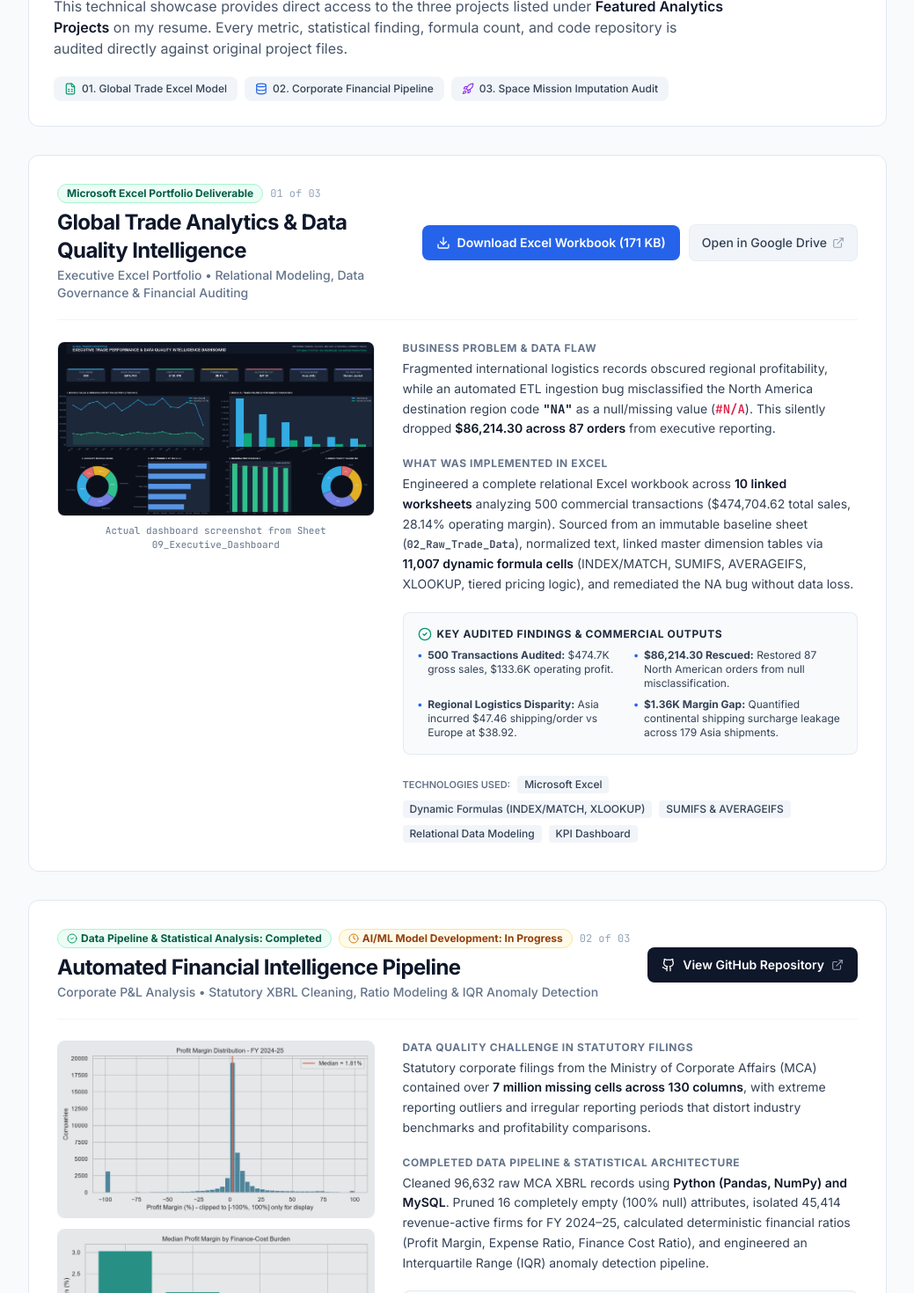
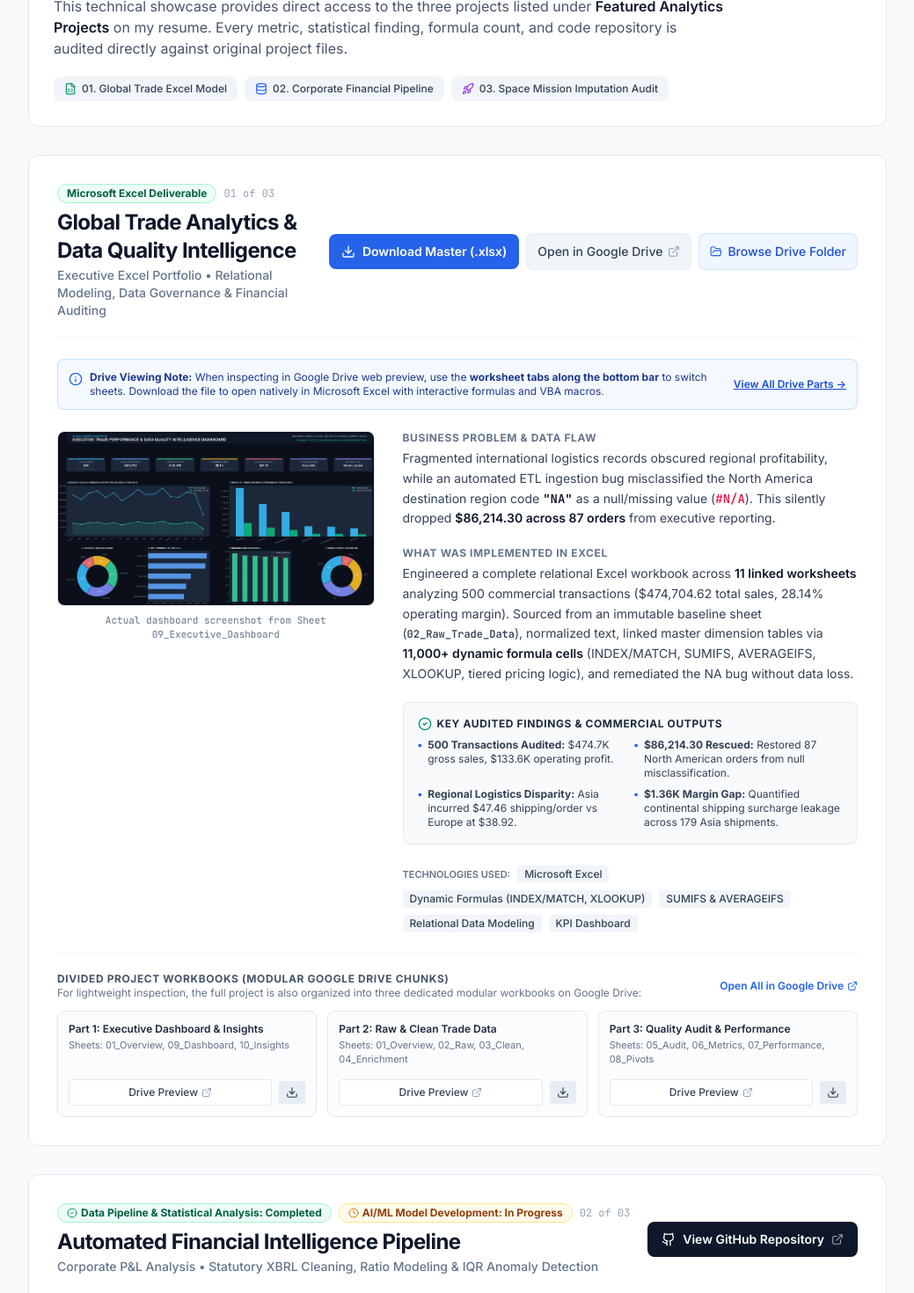
Before and after one commit to SachinCoder11/MY-Protfolio, a React (Vite) app: page / in a window 1280 px wide. Shown: the part 271-1741 px from the top of the page at 88% size, without its empty margins (120-1159 px from the left). Built offline with nearby package versions, Linux system fonts and the light colour scheme.

Commit message:
feat: enhance ProjectOneExcel component with additional navigation options and updated content

```diff
--- a/src/components/ProjectOneExcel.jsx
+++ b/src/components/ProjectOneExcel.jsx
@@ -9,7 +9,10 @@ import {
   AlertCircle,
   Layers,
   TrendingUp,
-  Table
+  Table,
+  Folder,
+  FolderOpen,
+  Info
 } from 'lucide-react';
 import ImageModal from './ImageModal';
 
@@ -24,7 +27,7 @@ export default function ProjectOneExcel() {
         onClose={() => setModalOpen(false)}
         imageSrc={globalTrade.previewImage}
         imageAlt="Executive Excel Dashboard Preview"
-        title="Global Trade Analytics — Audited 10-Sheet Executive Excel Model"
+        title="Global Trade Analytics — Audited 11-Sheet Executive Excel Model"
       />
 
       {/* Project Header & Badge */}
@@ -32,7 +35,7 @@ export default function ProjectOneExcel() {
         <div>
           <div className="flex items-center gap-2 mb-1.5">
             <span className="px-2.5 py-0.5 rounded-full text-xs font-bold bg-emerald-50 text-emerald-800 border border-emerald-200">
-              Microsoft Excel Portfolio Deliverable
+              Microsoft Excel Deliverable
             </span>
             <span className="text-xs text-slate-400 font-mono">01 of 03</span>
           </div>
@@ -45,26 +48,54 @@ export default function ProjectOneExcel() {
         </div>
 
         {/* Primary Action Buttons */}
-        <div className="flex flex-wrap items-center gap-2.5 shrink-0">
+        <div className="flex flex-wrap items-center gap-2 shrink-0">
           <a
             href={globalTrade.downloadUrl}
             download="Global_Trade_Analytics_Executive_Portfolio.xlsx"
-            className="inline-flex items-center gap-2 px-4 py-2.5 rounded-lg text-sm font-semibold text-white bg-blue-600 hover:bg-blue-700 transition-colors shadow-xs"
+            className="inline-flex items-center gap-2 px-3.5 py-2.5 rounded-lg text-xs sm:text-sm font-semibold text-white bg-blue-600 hover:bg-blue-700 transition-colors shadow-xs"
           >
             <Download className="w-4 h-4" />
-            <span>Download Excel Workbook ({globalTrade.fileSize})</span>
+            <span>Download Master (.xlsx)</span>
           </a>
 
           <a
             href={globalTrade.googleDriveUrl}
             target="_blank"
             rel="noopener noreferrer"
-            className="inline-flex items-center gap-1.5 px-3.5 py-2.5 rounded-lg text-sm font-medium text-slate-700 bg-slate-100 hover:bg-slate-200 transition-colors border border-slate-200/60"
+            className="inline-flex items-center gap-1.5 px-3 py-2.5 rounded-lg text-xs sm:text-sm font-medium text-slate-700 bg-slate-100 hover:bg-slate-200 transition-colors border border-slate-200/60"
           >
             <span>Open in Google Drive</span>
             <ExternalLink className="w-3.5 h-3.5 text-slate-400" />
           </a>
+
+          <a
+            href={globalTrade.googleDriveFolderUrl}
+            target="_blank"
+            rel="noopener noreferrer"
+            className="inline-flex items-center gap-1.5 px-3 py-2.5 rounded-lg text-xs sm:text-sm font-medium text-blue-700 bg-blue-50 hover:bg-blue-100 transition-colors border border-blue-200/60"
+          >
+            <FolderOpen className="w-3.5 h-3.5 text-blue-600" />
+            <span>Browse Drive Folder</span>
+          </a>
         </div>
+      </div>
+
+      {/* Helpful Drive Navigation & Access Notice */}
+      <div className="bg-blue-50/70 border border-blue-200/80 rounded-lg p-3 text-xs text-blue-900 flex flex-col sm:flex-row items-start sm:items-center justify-between gap-2">
+        <div className="flex items-start gap-2">
+          <Info className="w-4 h-4 text-blue-600 shrink-0 mt-0.5" />
+          <span>
+            <strong>Drive Viewing Note:</strong> When inspecting in Google Drive web preview, use the <strong>worksheet tabs along the bottom bar</strong> to switch sheets. Download the file to open natively in Microsoft Excel with interactive formulas and VBA macros.
+          </span>
+        </div>
+        <a
+          href={globalTrade.googleDriveFolderUrl}
+          target="_blank"
+          rel="noopener noreferrer"
+          className="font-semibold text-blue-700 hover:text-blue-900 underline shrink-0 whitespace-nowrap text-xs"
+        >
+          View All Drive Parts →
+        </a>
       </div>
 
       {/* Main Grid: Visual Screenshot Preview & Analytical Story */}
@@ -112,7 +143,7 @@ export default function ProjectOneExcel() {
               What Was Implemented in Excel
             </h3>
             <p>
-              Engineered a complete relational Excel workbook across <strong className="text-slate-900 font-semibold">10 linked worksheets</strong> analyzing 500 commercial transactions ($474,704.62 total sales, 28.14% operating margin). Sourced from an immutable baseline sheet (<strong className="font-mono text-xs">02_Raw_Trade_Data</strong>), normalized text, linked master dimension tables via <strong className="text-slate-900 font-semibold">11,007 dynamic formula cells</strong> (INDEX/MATCH, SUMIFS, AVERAGEIFS, XLOOKUP, tiered pricing logic), and remediated the NA bug without data loss.
+              Engineered a complete relational Excel workbook across <strong className="text-slate-900 font-semibold">11 linked worksheets</strong> analyzing 500 commercial transactions ($474,704.62 total sales, 28.14% operating margin). Sourced from an immutable baseline sheet (<strong className="font-mono text-xs">02_Raw_Trade_Data</strong>), normalized text, linked master dimension tables via <strong className="text-slate-900 font-semibold">11,000+ dynamic formula cells</strong> (INDEX/MATCH, SUMIFS, AVERAGEIFS, XLOOKUP, tiered pricing logic), and remediated the NA bug without data loss.
             </p>
           </div>
 
@@ -155,6 +186,69 @@ export default function ProjectOneExcel() {
         </div>
 
       </div>
+
+      {/* Divided Modular Chunks for Easy Drive Viewing */}
+      <div className="border-t border-slate-100 pt-5 space-y-3">
+        <div className="flex flex-col sm:flex-row sm:items-center justify-between gap-2">
+          <div>
+            <h3 className="text-xs font-bold uppercase tracking-wider text-slate-600">
+              Divided Project Workbooks (Modular Google Drive Chunks)
+            </h3>
+            <p className="text-xs text-slate-500">
+              For lightweight inspection, the full project is also organized into three dedicated modular workbooks on Google Drive:
+            </p>
+          </div>
+          <a
+            href={globalTrade.googleDriveFolderUrl}
+            target="_blank"
+            rel="noopener noreferrer"
+            className="text-xs font-semibold text-blue-600 hover:text-blue-800 flex items-center gap-1 shrink-0"
+          >
+            <span>Open All in Google Drive</span>
+            <ExternalLink className="w-3 h-3" />
+          </a>
+        </div>
+
+        <div className="grid grid-cols-1 md:grid-cols-3 gap-3">
+          {globalTrade.parts.map((part) => (
+            <div
+              key={part.id}
+              className="p-3 rounded-lg border border-slate-200 bg-slate-50/60 hover:bg-slate-50 transition-colors flex flex-col justify-between space-y-2.5"
+            >
+              <div>
+                <div className="font-semibold text-xs text-slate-800">
+                  {part.label}
+                </div>
+                <div className="text-[11px] text-slate-500 mt-0.5">
+                  Sheets: {part.sheets}
+                </div>
+              </div>
+
+              <div className="flex items-center gap-2 pt-1 text-xs">
+                <a
+                  href={part.driveUrl}
+                  target="_blank"
+                  rel="noopener noreferrer"
+                  className="flex-1 text-center py-1.5 px-2 rounded bg-white hover:bg-slate-100 text-slate-700 font-medium border border-slate-200 shadow-2xs transition-colors flex items-center justify-center gap-1"
+                >
+                  <span>Drive Preview</span>
+                  <ExternalLink className="w-3 h-3 text-slate-400" />
+                </a>
+
+                <a
+                  href={part.downloadUrl}
+                  download
+                  className="py-1.5 px-2 rounded bg-slate-200/80 hover:bg-slate-300 text-slate-700 font-medium transition-colors"
+                  title="Download .xlsx file"
+                >
+                  <Download className="w-3.5 h-3.5" />
+                </a>
+              </div>
+            </div>
+          ))}
+        </div>
+      </div>
+
     </article>
   );
 }
```
